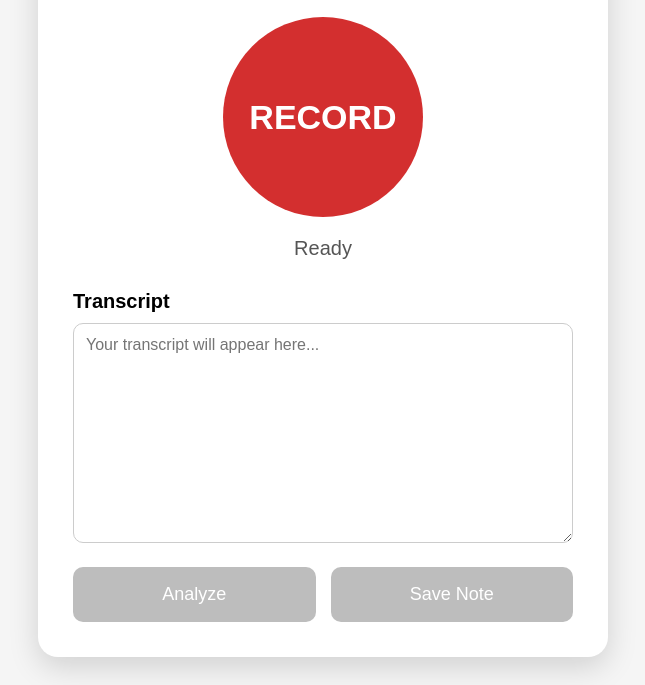
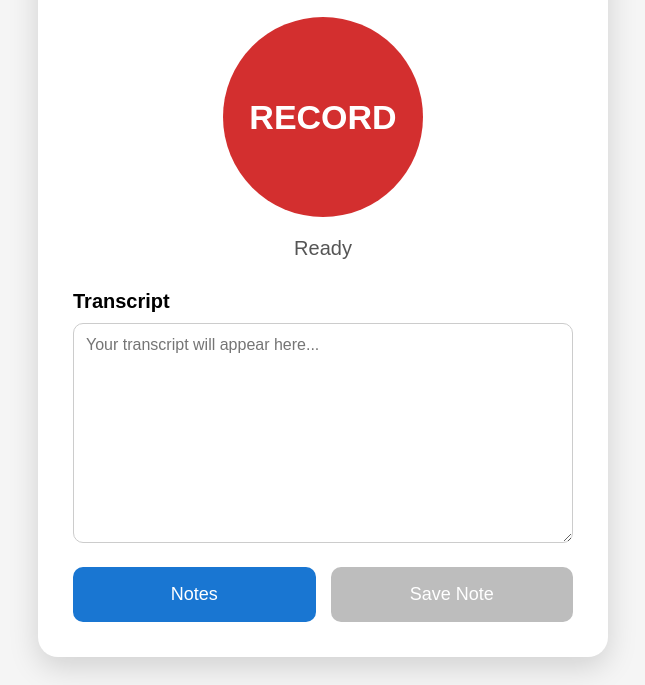
Before and after one commit to mdeweese24/staff-notes-ai, a plain HTML site: page index.html in a window 1280 px wide. Shown: the part 155-840 px from the top of the page, without its empty margins (317-962 px from the left). Drawn offline with Linux system fonts and the light colour scheme.

Commit message:
Update button layout in index.html

```diff
--- a/index.html
+++ b/index.html
@@ -37,8 +37,8 @@
 
   <div class="buttonRow">
 
-        <button id="analyzeButton" disabled>
-            Analyze
+    <button id="notesButton">
+        Notes
     </button>
 
     <button id="saveButton" disabled>
```
Lines whose indentation alone changed are shown as unchanged.
